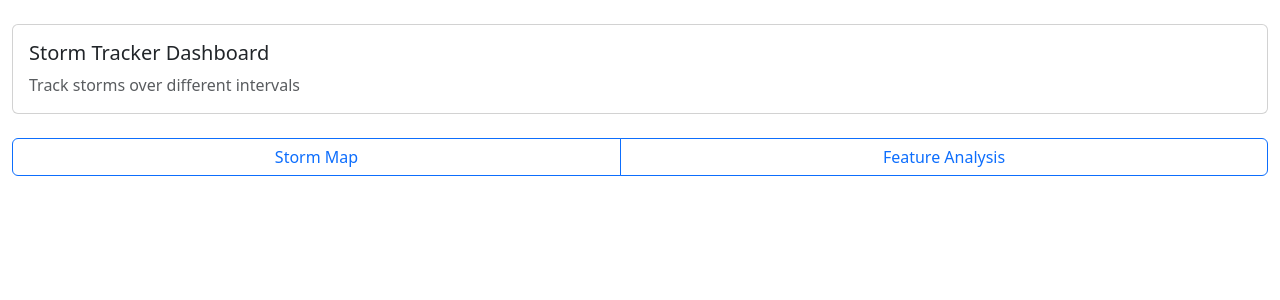
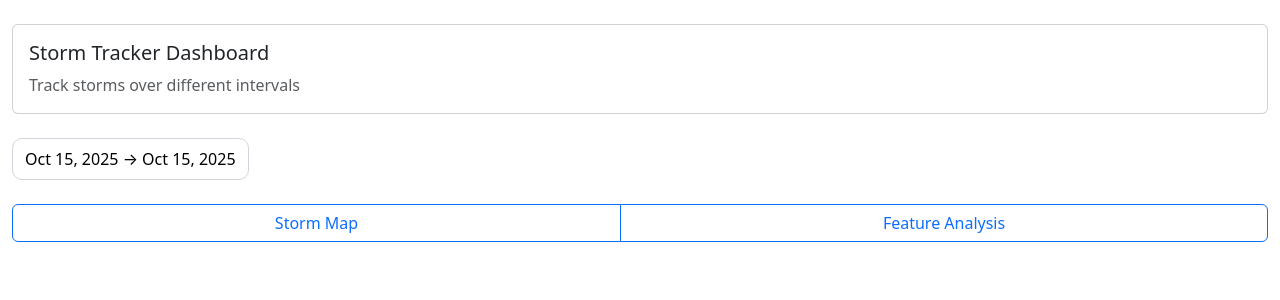
Before and after one commit to ShayneTan03/weather_app, a React (Create React App) app in the folder client/: page / in a window 1280 px wide. Shown: the top 300 px of the page. Built offline with nearby package versions, Linux system fonts and the light colour scheme; no server answers.

Commit message:
created daterange.js(new component) and put the daterange selecter above the navigation bar

```diff
--- /dev/null
+++ b/client/src/components/DateRange.js
@@ -0,0 +1,125 @@
+import React, { useState, useEffect, useRef } from "react";
+import { DateRange } from "react-date-range";
+import { enUS } from "date-fns/locale";
+import "react-date-range/dist/styles.css";
+import "react-date-range/dist/theme/default.css";
+
+// Global Date Range Picker component
+function GlobalDateRangePicker({ range, setRange }) {
+    const [showPicker, setShowPicker] = useState(false);
+    const pickerRef = useRef(null);
+
+    // close picker on outside click
+    useEffect(() => {
+        function onDocClick(e) {
+        if (!pickerRef.current) return;
+        if (!pickerRef.current.contains(e.target)) setShowPicker(false);
+        }
+        if (showPicker) document.addEventListener("mousedown", onDocClick);
+        return () => document.removeEventListener("mousedown", onDocClick);
+    }, [showPicker]);
+
+    const start = range[0].startDate;
+    const end = range[0].endDate;
+
+    return (
+        <div style={{position: "relative", marginBottom: "1rem"}}>
+        {/* Top bar with a hotel.com-style Dates button */}
+        <div style={{ display: "flex", gap: 8, alignItems: "center"}}>
+            <DateButton
+            start={start}
+            end={end}
+            onClick={() => setShowPicker(v => !v)}
+            />
+        </div>
+
+        {showPicker && (
+            <div
+            ref={pickerRef}
+            style={{
+                position: "absolute",
+                zIndex: 50,
+                marginTop: 8,
+                background: "white",
+                border: "1px solid #e5e7eb",
+                borderRadius: 12,
+                boxShadow: "0 10px 25px rgba(0,0,0,0.12)",
+                width: 620,
+                overflow: "hidden",
+            }}
+            >
+            <DateRange
+                locale={enUS}
+                onChange={(ranges) => {
+                    setRange([ranges.selection]);
+                }}
+                moveRangeOnFirstSelection={false}
+                ranges={range}
+                months={2}
+                direction="horizontal"
+                editableDateInputs
+            />
+            <div style={{ display: "flex", justifyContent: "flex-end", gap: 8, padding: "0 12px 12px" }}>
+                <button
+                onClick={() => {
+                    setRange([{ startDate: null, endDate: null, key: "selection" }]);
+                    setShowPicker(false);
+                }}
+                style={{ padding: "6px 10px", borderRadius: 8, border: "1px solid #d1d5db", background: "white" }}
+                type="button"
+                >
+                Clear
+                </button>
+                <button
+                onClick={() => setShowPicker(false)}
+                style={{ padding: "6px 10px", borderRadius: 8, border: 0, background: "black", color: "white" }}
+                type="button"
+                >
+                Done
+                </button>
+            </div>
+            </div>
+        )}
+        </div>
+    );
+}
+
+export default GlobalDateRangePicker;
+
+
+/* ---------- Helper Functions ---------- */
+function DateButton({ start, end, onClick }) {
+    const label =
+        start && end ? `${fmt(start)} → ${fmt(end)}` : "Select dates";
+    return (
+        <button
+        onClick={onClick}
+        type="button"
+        style={{
+            padding: "8px 12px",
+            borderRadius: 10,
+            border: "1px solid #d1d5db",
+            background: "white",
+            cursor: "pointer",
+        }}
+        >
+        {label}
+        </button>
+    );
+}
+
+function fmt(d) {
+    return new Date(d).toLocaleDateString(undefined, {
+        year: "numeric",
+        month: "short",
+        day: "2-digit",
+    });
+}
+
+function toISODate(d) {
+    const z = new Date(d);
+    const y = z.getFullYear();
+    const m = String(z.getMonth() + 1).padStart(2, "0");
+    const day = String(z.getDate()).padStart(2, "0");
+    return `${y}-${m}-${day}`;
+}
--- a/client/src/components/Landing.js
+++ b/client/src/components/Landing.js
@@ -10,12 +10,16 @@ import RadarMap, {DetectedStorms} from "./RadarMap";
 import Plot1 from "./Plot1";
 import Plot2 from "./Plot2";
 import StormFeatureAnalysis from "./FeatureAnalysis";
+import GlobalDateRangePicker from "./DateRange";
 
 function Dashboard() {
     const [activeView, setActiveView] = useState("map");
     const [mapView, setMapView] = useState("map"); // Default => show Map view
     const [analysisTimeframe, setAnalysisTimeframe] = useState("Daily"); // default toggle
     const [readings, setReadings] = useState(null);
+    const [range, setRange] = useState([
+        { startDate : new Date(), endDate : new Date(), key : "selection"}
+    ]); // default time range
 
     // any asynchronous logic should be handled within useEffect with a nested fn
     // this will load the necessary data before loading the components of the web page
@@ -163,6 +167,8 @@ function Dashboard() {
         hole: 0.5,
     };
 
+    const start = range[0].startDate;
+    const end = range[0].endDate;
 
     // feed required data into map
 
@@ -174,6 +180,9 @@ function Dashboard() {
                 title="Storm Tracker Dashboard"
                 subtitle="Track storms over different intervals"
             />
+
+            {/* Show Date Range Picker above navigation bar*/}
+            <GlobalDateRangePicker range={range} setRange={setRange}/>
 
             <div className = 'my-4'>
                 <Navigation
```
Also changed, not shown: 1 other file (tests, documents, lock files or other folders).
